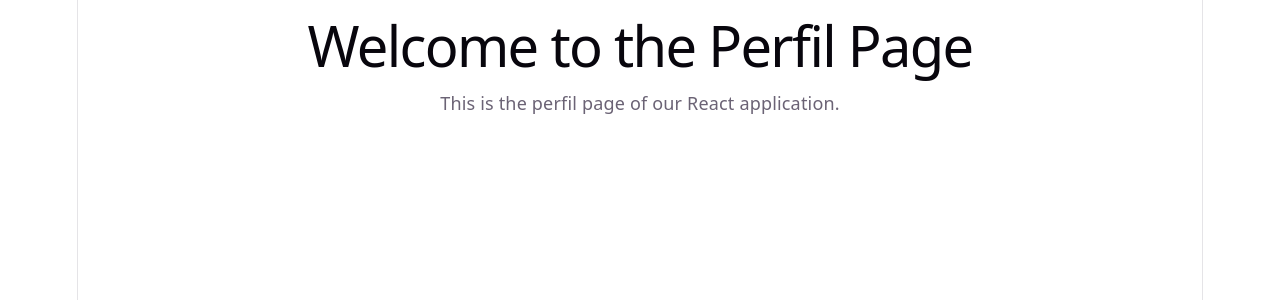
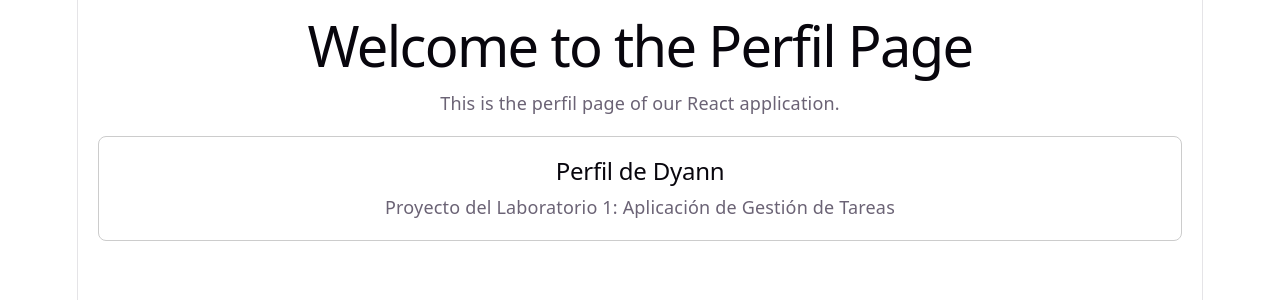
Before and after one commit to DyannStudent/react_Subnauticos2, a React (Vite) app in the folder react-practica/: page /perfil/1 in a window 1280 px wide. Shown: the top 300 px of the page. Built offline with nearby package versions, Linux system fonts and the light colour scheme.

Commit message:
feat: agregar tarjeta base de perfil de Dyann

```diff
--- a/react-practica/src/pages/Perfil.tsx
+++ b/react-practica/src/pages/Perfil.tsx
@@ -1,8 +1,17 @@
+import { useParams } from 'react-router-dom';
+import { useContext } from 'react';
+import { AuthContext } from '../context/AuthContext';
+
 export function Perfil() {
   return (
     <div>
       <h1>Welcome to the Perfil Page</h1>
       <p>This is the perfil page of our React application.</p>
+
+      <div className="card-dyann" style={{ border: '1px solid #ccc', padding: '20px', margin: '20px', borderRadius: '8px' }}>
+        <h2>Perfil de Dyann</h2>
+        <p>Proyecto del Laboratorio 1: Aplicación de Gestión de Tareas</p>
+      </div>
     </div>
   );
 }
```
